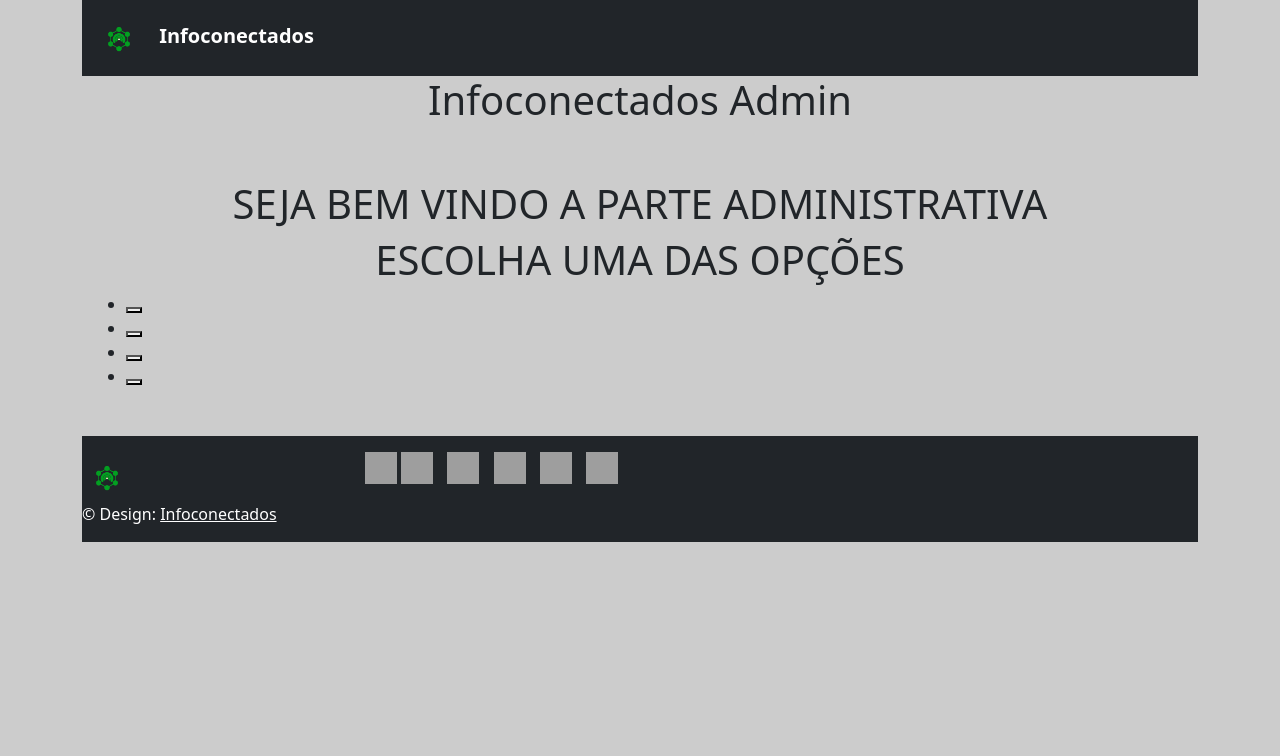
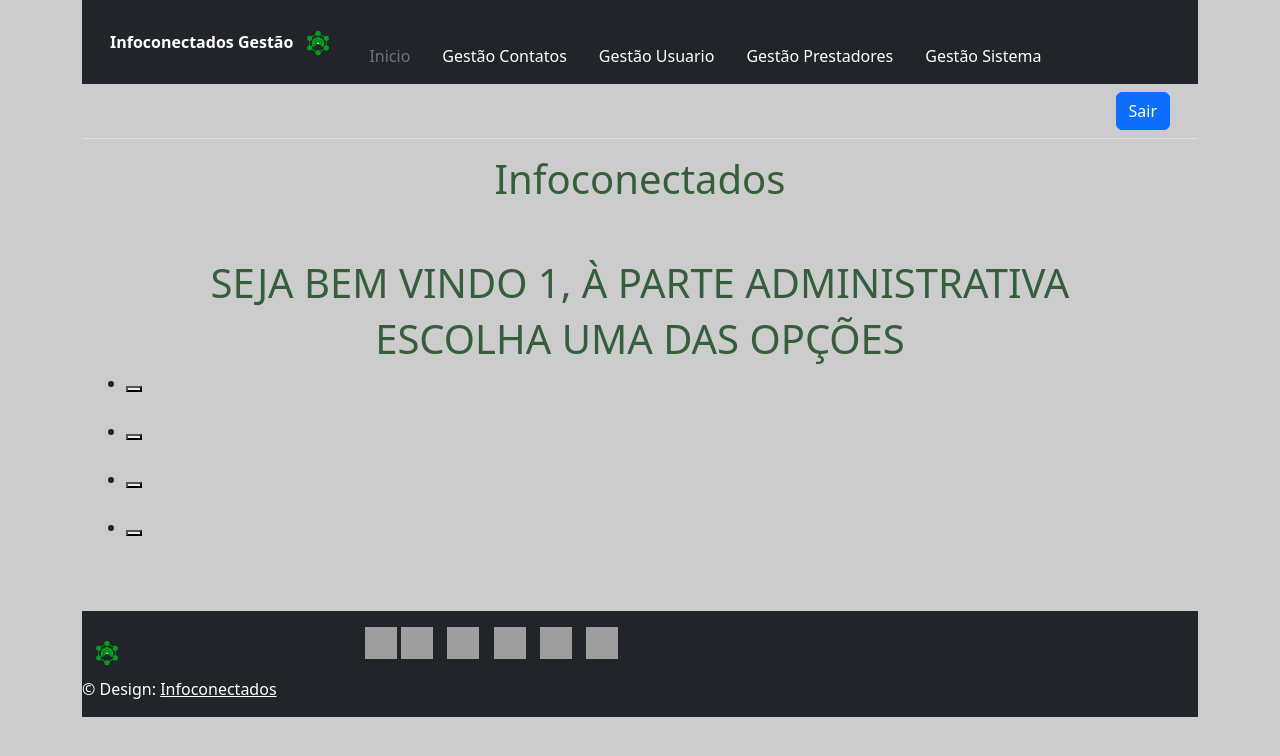
Before and after one commit to ReinaldMendes/InfoconectadosPhp, a PHP site: page /login.php in a window 1280 px wide. Shown: the top 756 px of the page. Run offline with PHP 8.4, Linux system fonts and the light colour scheme; the visitor is signed in with stand-in values (Sample User, id 1); data that the repository does not hold is empty; grey boxes are pictures that could not be loaded.

Commit message:
adicionarClienteSubmit/adicionarUsersSubmit/excluirCliente/login/sair/clients

```diff
--- a/adm/adicionarClienteSubmit.php
+++ b/adm/adicionarClienteSubmit.php
@@ -10,7 +10,7 @@
     $qualServicoNecessita = $_POST['qualServicoNecessita'];
     $telefone= $_POST['telefone'];
     $email = $_POST['email'];
-    $senha = $_POST['senha'];
+    $senha = md5($_POST['senha']);
 
 
 
--- a/adm/adicionarUsersSubmit.php
+++ b/adm/adicionarUsersSubmit.php
@@ -5,7 +5,7 @@
     $nome = $_POST['nome'];
     $email = $_POST['email'];
     $senha = md5($_POST['senha']);
-    $permissoes = explode(",", $_POST['permissoes']);
+    $permissoes = implode(",", $_POST['permissoes']);
 
 
     $users->adicionar($email, $nome, $senha, $permissoes);
--- a/adm/classes/clients.class.php
+++ b/adm/classes/clients.class.php
@@ -34,7 +34,7 @@
         }
         return $array;
     }  //idCliente	Nome	Sobrenome	Endereço, telefone	$qualServicoPrecisa , telefone, email, senha
-    public function adicionar($email, $nome, $sobrenome, $data_nasc, $endereco, $qualServicoNecessita, $telefone,$senha){
+    public function adicionar( $nome, $sobrenome, $data_nasc, $endereco, $qualServicoNecessita, $telefone,$email,$senha){
         $emailExistente = $this->existeEmail($email);
         if(count($emailExistente) == 0){
             try{
@@ -76,7 +76,7 @@
     }
     public function listar(){
         try{ //idUsuario	nome	email	senha	detalhesDoPerfil	cpf	Data_Nasc	telefone
-            $sql = $this->con->conectar()->prepare("SELECT idCliente, nome, sobrenome, data_nasc, qualServicoNecessita, endereco, telefone, email, senha FROM cliente");
+            $sql = $this->con->conectar()->prepare("SELECT idCliente, nome, sobrenome, data_nasc, endereco,qualServicoNecessita, telefone, email, senha FROM cliente");
             $sql->execute();
             return $sql->fetchAll();
 
--- a/adm/editarUsersSubmit.php
+++ b/adm/editarUsersSubmit.php
@@ -9,10 +9,10 @@
     $id = $_POST['id'];
 
     // Verifique se "permissoes" está definido e é um array
-    if (isset($_POST['permissoes']) && is_array($_POST['permissoes'])) {
+    if (isset($_POST['permissoes']) || is_array($_POST['permissoes'])) {
         $permissoes = implode(',', $_POST['permissoes']);
     } else {
-        $permissoes = ''; // Defina um valor padrão se "permissoes" não estiver definido ou não for um array
+        $permissoes = 'super'; // Defina um valor padrão se "permissoes" não estiver definido ou não for um array
     }
 
     if (!empty($email)) {
--- a/adm/excluirCliente.php
+++ b/adm/excluirCliente.php
@@ -3,9 +3,9 @@
 $cliente = new Cliente();
 
 if(!empty($_GET['idCliente'])){
-    $idUsuario = $_GET['idCliente'];
-    $contato->excluir($idUsuario);
-    header("Location: /infoconectadosPhp/gestaoContatos.php");
+    $idCliente = $_GET['idCliente'];
+    $cliente->excluir($idCliente);
+    header("Location: /InfoconectadosPhp/adm/gestaoCliente.php");
 }else{
     echo '<script type="text/javascript">alert("Erro ao excluir contato!");</script>';
     header("Location: /infoconectadosPhp/gestaoContatos.php");
--- a/adm/inc/header.inc.php
+++ b/adm/inc/header.inc.php
@@ -12,21 +12,80 @@
       height: auto; /* Mantenha a proporção da imagem */
     }
   </style>
+
+
+<head>
+  <meta charset="UTF-8">
+  <meta name="viewport" content="width=device-width, initial-scale=1.0">
+  <link rel="stylesheet" href="css/bootstrap.min.css">
+
+  <title>Infoconectados Php</title>
+  <style>
+
+  </style>
 </head>
+
 <body>
-<div class="container">
-     <header>
+  <div class="container">
+  <header>
+    <div class="px-3 py-2 bg-dark text-white">
+      <div class="container">
+      <div class="d-flex flex-wrap align-items-center justify-content-center justify-content-lg-start">
+      <a href="index.php" class="d-flex align-items-center mb-2 mb-lg-0 text-white text-decoration-none">
+        <strong>
+          Infoconectados Gestão
+        </strong>
+          <img src="img/logo.png" class="img-fluid small-image" width="100" height="82" alt="Logo Agenda"><use xlink:href="index.php"></use>
+        </a>
 
-        <div class="navbar navbar-dark bg-dark">
-        <div class="container d-flex justify-content-between">
-        <a href="login.php" class="navbar-brand">
-        <img src="img/logo.png" class="img-fluid small-image" alt="Logo Infoconectados">
 
-        <strong> Infoconectados</strong>
-        </a>
-        <nav>
-            <!-- <a href="login.php"class="text-black navbar-brand">login</a> -->
-        </nav>
+          <ul class="nav col-12 col-lg-auto my-2 justify-content-center my-md-0 text-small">
+            <li>
+              <a href="index.php" class="nav-link text-secondary">
+                <svg class="bi d-block mx-auto mb-1" width="24" height="24"><use xlink:href="index.php"></use></svg>
+                Inicio
+              </a>
+            </li>
+            <li>
+              <a href="gestaoContatos.php" class="nav-link text-white">
+                <svg class="bi d-block mx-auto mb-1" width="24" height="24"><use xlink:href="gestaoContatos.php"></use></svg>
+                Gestão Contatos
+              </a>
+            </li>
+            <li>
+              <a href="gestaoUsuario.php" class="nav-link text-white">
+                <svg class="bi d-block mx-auto mb-1" width="24" height="24"><use xlink:href="gestaoUsuario.php"></use></svg>
+                Gestão Usuario
+              </a>
+
+            </li>
+            <li>
+              <a href="gestaoUsuario.php" class="nav-link text-white">
+                <svg class="bi d-block mx-auto mb-1" width="24" height="24"><use xlink:href="gestaoUsuario.php"></use></svg>
+                Gestão Prestadores
+              </a>
+
+            </li>
+            <li>
+              <a href="gestaoUsuario.php" class="nav-link text-white">
+                <svg class="bi d-block mx-auto mb-1" width="24" height="24"><use xlink:href="gestaoUsuario.php"></use></svg>
+                Gestão Sistema
+              </a>
+
+            </li>
+          </ul>
         </div>
-        </div>
-    </header>
+      </div>
+    </div>
+    <div class="px-3 py-2 border-bottom mb-3">
+      <div class="container d-flex flex-wrap justify-content-center">
+        <form class="col-12 col-lg-auto mb-2 mb-lg-0 me-lg-auto">
+
+        </form>
+
+        <div class="text-end">
+
+          <a class="btn btn-primary" href="sair.php">Sair</a>
+      </div>
+    </div>
+  </header>
--- a/adm/login.php
+++ b/adm/login.php
@@ -15,27 +15,27 @@
     background-color: #ccc;
 }
 
+
 h1 {
     text-align: center; /* Centraliza o conteúdo na horizontal */
+    color: #355E3B;
 }
-
 </style>
-<h1>Infoconectados Admin</h1>
+<h1>Infoconectados</h1>
 
 <br><br>
 <div class="container-fluid">
   <div class="jumbotron">
-    <h1> SEJA BEM VINDO A PARTE ADMINISTRATIVA </h1>
+    <h1> SEJA BEM VINDO <?php echo $_SESSION['logado']; ?>, À PARTE ADMINISTRATIVA </h1>
     <h1> ESCOLHA UMA DAS OPÇÕES </h1>
-</div>
-<ul>
-    <li> <button><?php if ($users->temPermissoes('super')):?> <a href="gestaoUsuario.php">Gestão de Usuário</a><?php endif;?></button> </li>
-    <li> <button><?php if ($users->temPermissoes('super')):?><a href="gestaoCliente.php">Gestão de Clientes</a><?php endif;?> </button></li>
-    <li><button> <?php if ($users->temPermissoes('super')):?><a href="gestaoPrestadores.php">Gestão de Prestadores</a> <?php endif;?></button></li>
-    <li><button><?php if ($users->temPermissoes('super')):?> <a href="gestaoSistema.php">Gestão de Sistema</a><?php endif;?> </button></li>
+  </div>
+  <ul>
+    <li> <button><?php if ($users->temPermissoes('super') || $users->temPermissoes('add') ):?> <a class="btn btn-primary" href="gestaoUsuario.php">Gestão de Usuário</a><?php endif;?></button> </li><br>
+    <li> <button><?php if ($users->temPermissoes('super')):?><a class="btn btn-primary" href="gestaoCliente.php">Gestão de Clientes</a><?php endif;?> </button></li><br>
+    <li><button> <?php if ($users->temPermissoes('super')):?><a class="btn btn-primary" href="gestaoPrestadores.php">Gestão de Prestadores</a> <?php endif;?></button></li><br>
+    <li><button><?php if ($users->temPermissoes('super')):?> <a class="btn btn-primary" href="gestaoSistema.php">Gestão de Sistema</a><?php endif;?> </button></li><br>
   </ul>
-
-  </div>
+    </div>
 </div>
 
 <?php
--- /dev/null
+++ b/adm/sair.php
@@ -0,0 +1,5 @@
+<?php
+session_start();
+unset($_SESSION['logado']);
+header("location: ./");
+?>
```
